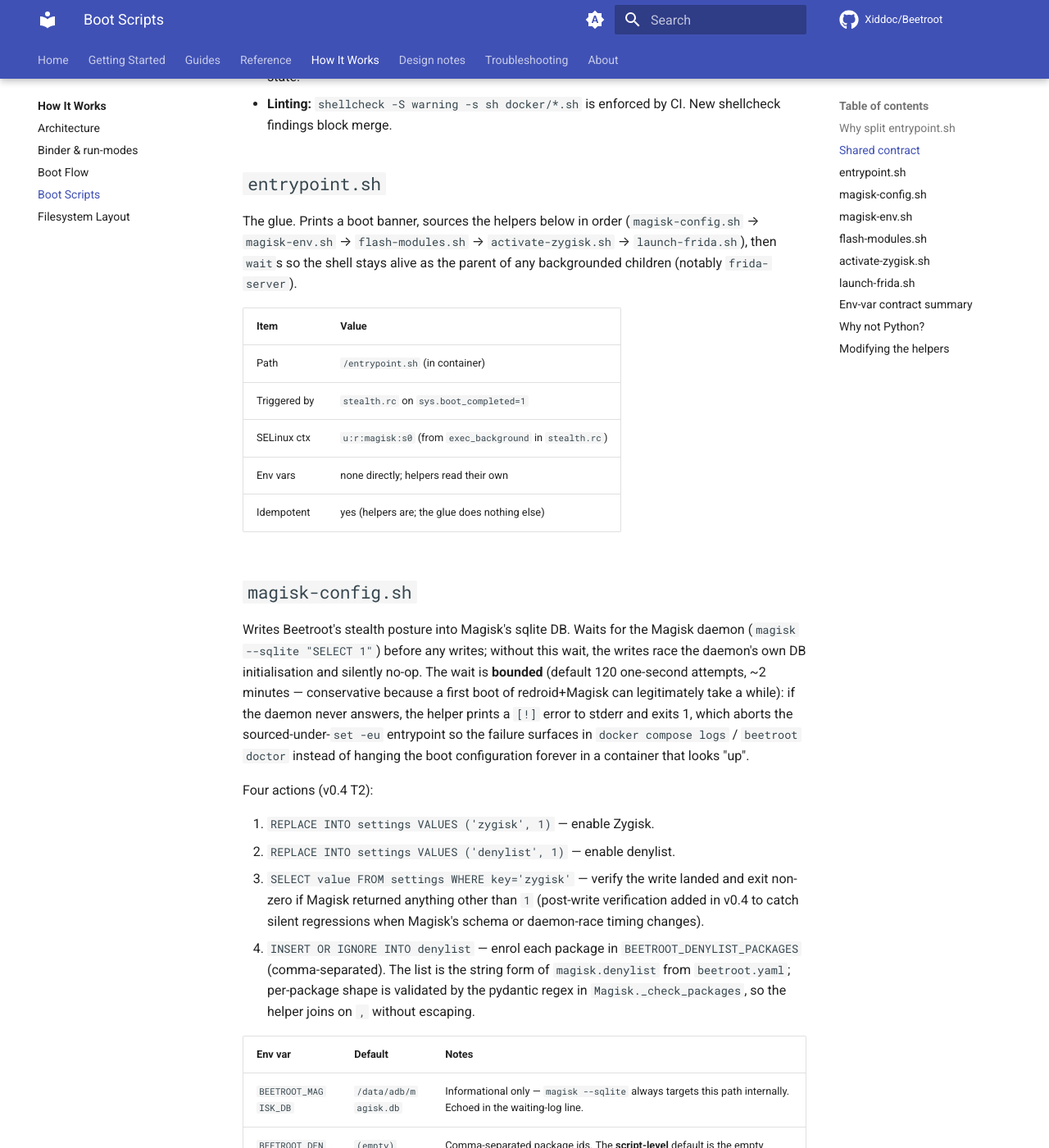
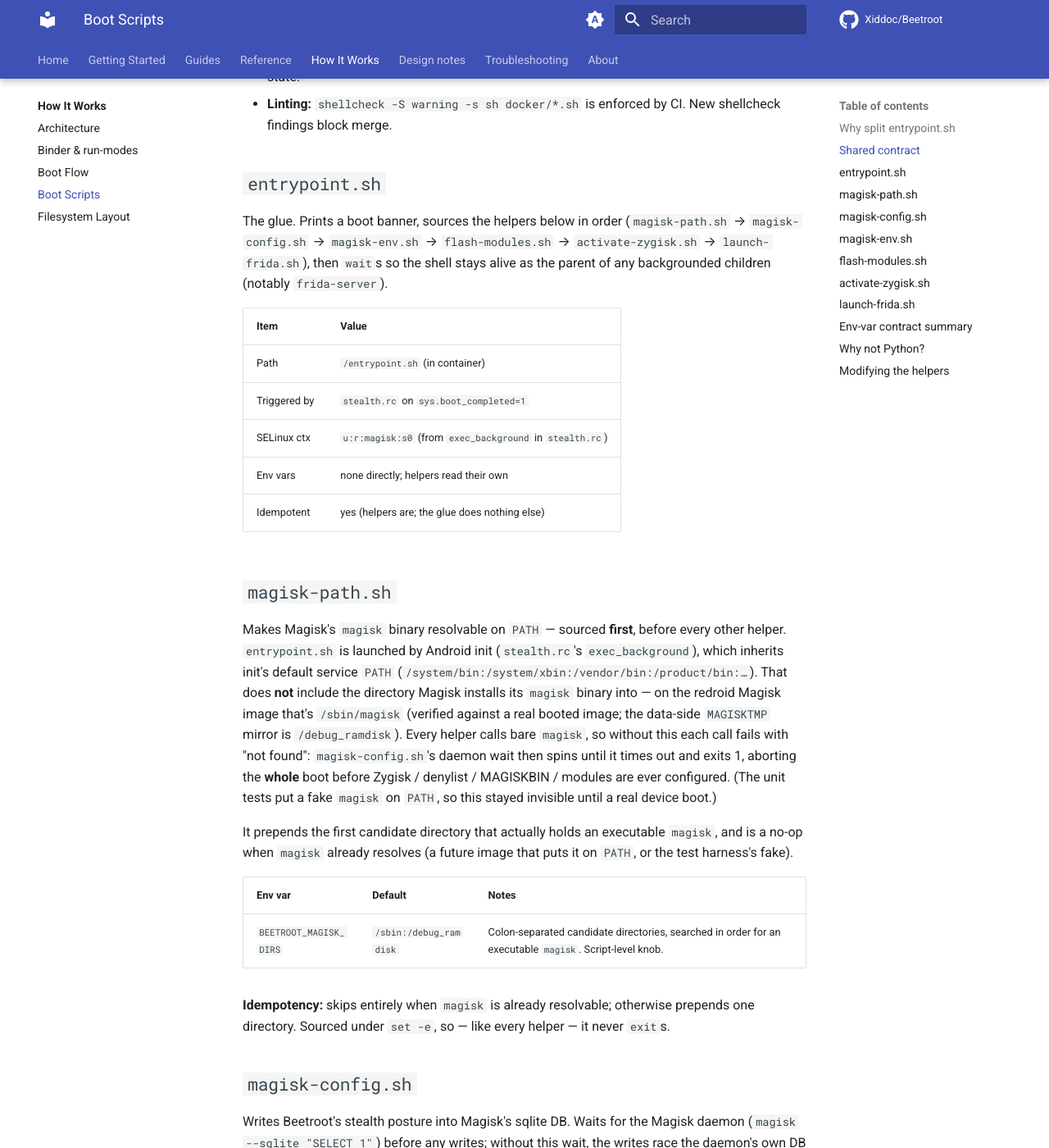
Before and after one commit to Xiddoc/Beetroot, an MkDocs documentation site: the page built from docs/how-it-works/boot-scripts.md, in a window 1280 px wide and 1400 px high, scrolled down 1023 px. Shown: the whole window at 82% size. Built offline with MkDocs 1.6.1 and Material for MkDocs 9.7.7, drawn with Linux system fonts in a browser that asks for light colours; comment, search, counter and statistics services are not loaded; some of the changed text lies outside the part shown.

Commit message:
fix(boot): resolve `magisk` on PATH so the entrypoint actually configures Magisk (#111)
On a real booted image, NONE of the Magisk configuration ran. entrypoint.sh is
launched by Android init (stealth.rc's exec_background), which inherits init's
default service PATH (/system/bin:/system/xbin:/vendor/bin:...). That PATH does
not include the directory Magisk installs `magisk` into — /sbin/magisk on the
redroid Magisk image. Every helper calls bare `magisk`, so each call failed with
"not found": magisk-config.sh's daemon wait spun on `magisk --sqlite "SELECT 1"`
until it hit BEETROOT_MAGISK_WAIT_SECS (~120s), exited 1, and aborted the whole
entrypoint before Zygisk, the denylist, MAGISKBIN, or modules were configured.

Smoking gun on a real boot:
  init: Service 'exec 38 (/system/bin/sh /entrypoint.sh)' ... exited with
  status 1 ... took 145 seconds
with an empty settings table and empty /data/adb/magisk. This made the prior
Magisk-gap fixes (and the pre-existing Zygisk/denylist writes) no-ops on every
real boot — invisible because the unit tests put a fake `magisk` on PATH and the
e2e boot tier is WIP/continue-on-error.

New helper docker/magisk-path.sh (sourced FIRST) prepends the first directory
from BEETROOT_MAGISK_DIRS (default /sbin:/debug_ramdisk) that holds an
executable `magisk`; no-op when `magisk` already resolves.

Verified end-to-end on a live binder:vm TCG VM: with the fix, an unattended boot
populates MAGISKBIN (util_functions.sh present), `magisk --install-module`
succeeds, and the settings table shows zygisk=1 / denylist=1. The container-boot
test now places its fake magisk off-PATH (reachable only via BEETROOT_MAGISK_DIRS)
so it is a real regression guard, and runs with --network none so a broken docker
bridge can't mask the boot logic.

Tests: behaviour tests for magisk-path.sh (resolve / first-candidate / already-on-
PATH no-op / falls-through) + parent-shell guardrail; container-boot regression
guard. Full suite 100% coverage. Docs: boot-flow, boot-scripts, architecture,
CLAUDE.md, CHANGELOG.


Claude-Session: https://claude.ai/code/session_01ERpwtvEoULiVhDF1mipJnc

Co-authored-by: Claude <noreply@anthropic.com>

```diff
--- a/docs/how-it-works/boot-scripts.md
+++ b/docs/how-it-works/boot-scripts.md
@@ -51,10 +51,10 @@ All helpers obey the same rules:
 ## `entrypoint.sh`
 
 The glue. Prints a boot banner, sources the helpers below in
-order (`magisk-config.sh` → `magisk-env.sh` → `flash-modules.sh` →
-`activate-zygisk.sh` → `launch-frida.sh`), then `wait`s so the shell
-stays alive as the parent of any backgrounded children (notably
-`frida-server`).
+order (`magisk-path.sh` → `magisk-config.sh` → `magisk-env.sh` →
+`flash-modules.sh` → `activate-zygisk.sh` → `launch-frida.sh`), then
+`wait`s so the shell stays alive as the parent of any backgrounded
+children (notably `frida-server`).
 
 | Item        | Value                                                       |
 |-------------|-------------------------------------------------------------|
@@ -63,6 +63,33 @@ stays alive as the parent of any backgrounded children (notably
 | SELinux ctx | `u:r:magisk:s0` (from `exec_background` in `stealth.rc`)    |
 | Env vars    | none directly; helpers read their own                       |
 | Idempotent  | yes (helpers are; the glue does nothing else)               |
+
+## `magisk-path.sh`
+
+Makes Magisk's `magisk` binary resolvable on `PATH` — sourced **first**, before
+every other helper. `entrypoint.sh` is launched by Android init (`stealth.rc`'s
+`exec_background`), which inherits init's default service `PATH`
+(`/system/bin:/system/xbin:/vendor/bin:/product/bin:…`). That does **not**
+include the directory Magisk installs its `magisk` binary into — on the redroid
+Magisk image that's `/sbin/magisk` (verified against a real booted image; the
+data-side `MAGISKTMP` mirror is `/debug_ramdisk`). Every helper calls bare
+`magisk`, so without this each call fails with "not found": `magisk-config.sh`'s
+daemon wait then spins until it times out and exits 1, aborting the **whole**
+boot before Zygisk / denylist / MAGISKBIN / modules are ever configured. (The
+unit tests put a fake `magisk` on `PATH`, so this stayed invisible until a real
+device boot.)
+
+It prepends the first candidate directory that actually holds an executable
+`magisk`, and is a no-op when `magisk` already resolves (a future image that
+puts it on `PATH`, or the test harness's fake).
+
+| Env var               | Default                | Notes                                                                                                  |
+|-----------------------|------------------------|--------------------------------------------------------------------------------------------------------|
+| `BEETROOT_MAGISK_DIRS`| `/sbin:/debug_ramdisk` | Colon-separated candidate directories, searched in order for an executable `magisk`. Script-level knob. |
+
+**Idempotency:** skips entirely when `magisk` is already resolvable; otherwise
+prepends one directory. Sourced under `set -e`, so — like every helper — it
+never `exit`s.
 
 ## `magisk-config.sh`
 
@@ -222,6 +249,7 @@ helpers:
 
 | Env var                         | Default                       | Consumer              |
 |---------------------------------|-------------------------------|-----------------------|
+| `BEETROOT_MAGISK_DIRS`          | `/sbin:/debug_ramdisk`        | `magisk-path.sh`      |
 | `BEETROOT_MAGISK_WAIT_SECS`     | `120`                         | `magisk-config.sh`    |
 | `BEETROOT_MAGISK_BIN_DIR`       | `/data/adb/magisk`            | `magisk-env.sh`       |
 | `BEETROOT_MAGISK_SRC_DIR`       | `/system/etc/init/magisk`     | `magisk-env.sh`       |
```
Also changed, not shown: CHANGELOG.md (+26 -0 lines), CLAUDE.md (+2 -2 lines), docs/how-it-works/architecture.md (+1 -1 lines), docs/how-it-works/boot-flow.md (+12 -9 lines), 6 other files.
